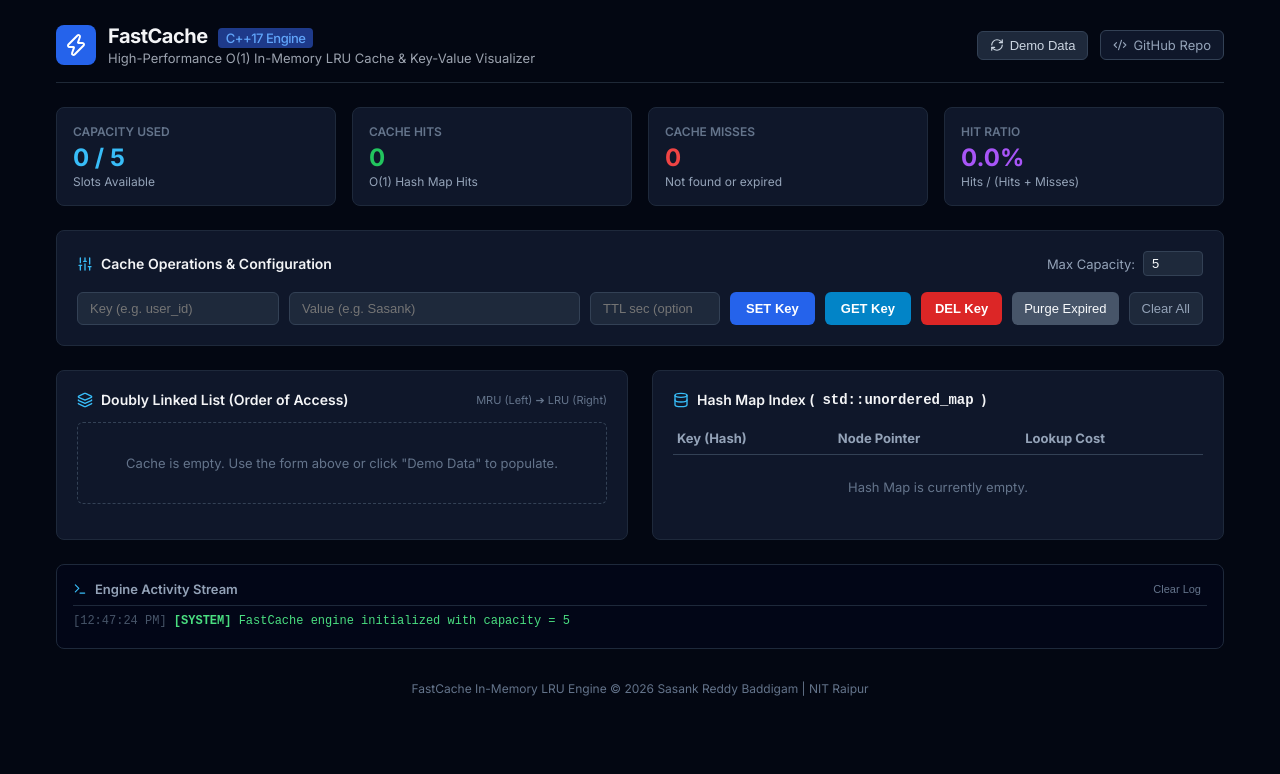
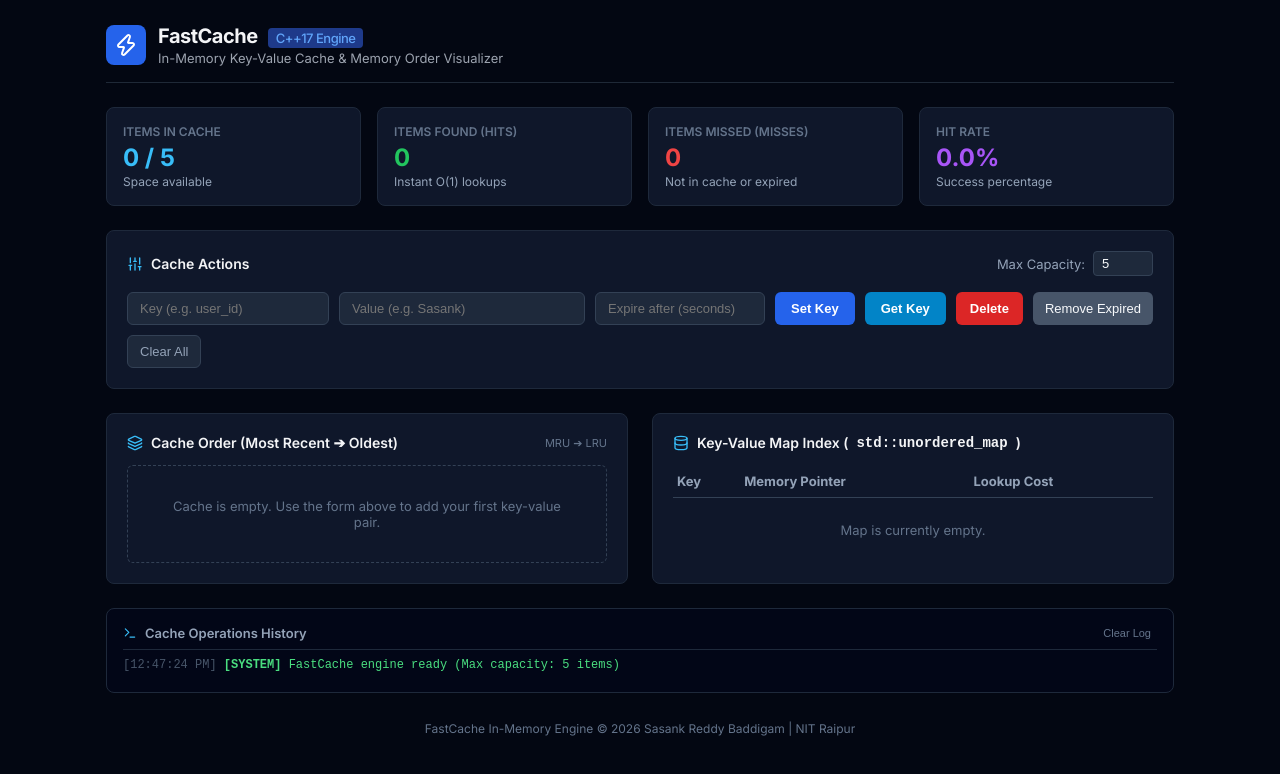
Before and after one commit to Coder1809/FastCache, a React (Vite) app in the folder web/: page / in a window 1280 px wide. Shown: the top 774 px of the page. Built offline with nearby package versions, Linux system fonts and the light colour scheme; the HTML template or start-up script is replaced by a standard one.

Commit message:
refactor: simplify UI, remove header links/demo buttons, and make action names intuitive

```diff
--- a/web/src/App.jsx
+++ b/web/src/App.jsx
@@ -3,17 +3,14 @@ import { LRUCacheEngine } from './core/LRUCacheEngine';
 import {
   Zap,
   Trash2,
-  RefreshCw,
   Database,
   Layers,
-  ArrowRight,
   Clock,
   CheckCircle2,
   XCircle,
   Sliders,
   Terminal,
-  Activity,
-  Code2
+  Activity
 } from 'lucide-react';
 
 export default function App() {
@@ -40,9 +37,9 @@ export default function App() {
 
   useEffect(() => {
     refreshState();
-    addLog('SYSTEM', 'FastCache engine initialized with capacity = 5', 'success');
+    addLog('SYSTEM', 'FastCache engine ready (Max capacity: 5 items)', 'success');
 
-    // Timer to tick down TTLs
+    // Timer to update remaining TTL seconds
     const interval = setInterval(() => {
       setEntries(engine.getEntries());
     }, 1000);
@@ -56,7 +53,7 @@ export default function App() {
     setCapacity(val);
     const evicted = engine.setCapacity(val);
     if (evicted.length > 0) {
-      addLog('CAPACITY', `Capacity reduced to ${val}. Evicted ${evicted.length} LRU items: [${evicted.map(n => n.key).join(', ')}]`, 'warning');
+      addLog('CAPACITY', `Capacity set to ${val}. Removed ${evicted.length} oldest items: [${evicted.map(n => n.key).join(', ')}]`, 'warning');
     } else {
       addLog('CAPACITY', `Capacity updated to ${val}`, 'info');
     }
@@ -68,17 +65,17 @@ export default function App() {
     if (!key.trim()) return;
 
     const ttlNum = ttl ? parseInt(ttl, 10) : null;
-    const res = engine.set(key.trim(), value.trim() || 'default_val', ttlNum);
+    const res = engine.set(key.trim(), value.trim() || 'value', ttlNum);
 
     if (res.isUpdate) {
-      addLog('SET', `Updated key "${key}" (promoted to MRU Head)`, 'success');
+      addLog('SET', `Updated key "${key}" (moved to most recent position)`, 'success');
     } else if (res.evicted) {
-      addLog('SET', `Inserted "${key}". Cache full -> EVICTED LRU key "${res.evicted.key}"`, 'warning');
+      addLog('SET', `Added "${key}". Cache was full -> Removed oldest key "${res.evicted.key}"`, 'warning');
     } else {
-      addLog('SET', `Inserted "${key}" (MRU Head)`, 'success');
+      addLog('SET', `Added "${key}" to cache`, 'success');
     }
 
-    setLookupResult({ type: 'success', text: `SET "${key}" = "${value || 'default_val'}" OK` });
+    setLookupResult({ type: 'success', text: `Saved "${key}" = "${value || 'value'}"` });
     setKey('');
     setValue('');
     setTtl('');
@@ -91,14 +88,14 @@ export default function App() {
 
     const res = engine.get(targetKey);
     if (res.found) {
-      addLog('GET', `Cache HIT for "${targetKey}" = "${res.value}" (promoted to MRU Head)`, 'success');
-      setLookupResult({ type: 'hit', text: `HIT: "${targetKey}" = "${res.value}"` });
+      addLog('GET', `Found "${targetKey}" = "${res.value}" (moved to most recent)`, 'success');
+      setLookupResult({ type: 'hit', text: `Found: "${targetKey}" = "${res.value}"` });
     } else if (res.expired) {
-      addLog('GET', `Cache MISS: Key "${targetKey}" had expired and was purged`, 'error');
-      setLookupResult({ type: 'miss', text: `MISS: "${targetKey}" EXPIRED & PURGED` });
+      addLog('GET', `Key "${targetKey}" has expired and was removed`, 'error');
+      setLookupResult({ type: 'miss', text: `Expired: "${targetKey}" timed out` });
     } else {
-      addLog('GET', `Cache MISS: Key "${targetKey}" not found`, 'error');
-      setLookupResult({ type: 'miss', text: `MISS: Key "${targetKey}" does not exist` });
+      addLog('GET', `Key "${targetKey}" not found in cache`, 'error');
+      setLookupResult({ type: 'miss', text: `Not Found: "${targetKey}" does not exist` });
     }
     refreshState();
   };
@@ -109,48 +106,39 @@ export default function App() {
 
     const removed = engine.del(k);
     if (removed) {
-      addLog('DEL', `Deleted key "${k}"`, 'info');
-      setLookupResult({ type: 'info', text: `DEL: "${k}" removed (1)` });
+      addLog('DELETE', `Removed key "${k}"`, 'info');
+      setLookupResult({ type: 'info', text: `Deleted "${k}"` });
     } else {
-      addLog('DEL', `DEL failed: Key "${k}" not found`, 'warning');
-      setLookupResult({ type: 'miss', text: `DEL: "${k}" not found (0)` });
+      addLog('DELETE', `Key "${k}" not found`, 'warning');
+      setLookupResult({ type: 'miss', text: `Delete failed: "${k}" not found` });
     }
     refreshState();
   };
 
-  const handlePurge = () => {
+  const handleClearExpired = () => {
     const purged = engine.purgeExpired();
     if (purged.length > 0) {
-      addLog('PURGE', `Purged ${purged.length} expired entries: [${purged.join(', ')}]`, 'warning');
+      addLog('CLEANUP', `Removed ${purged.length} expired items: [${purged.join(', ')}]`, 'warning');
+      setLookupResult({ type: 'info', text: `Removed ${purged.length} expired items` });
     } else {
-      addLog('PURGE', 'No expired entries to purge', 'info');
+      addLog('CLEANUP', 'No expired items found', 'info');
+      setLookupResult({ type: 'info', text: 'No expired items to remove' });
     }
     refreshState();
   };
 
-  const handleClear = () => {
+  const handleClearAll = () => {
     engine.clear();
-    addLog('CLEAR', 'Cache completely cleared', 'warning');
+    addLog('CLEAR', 'Cache emptied completely', 'warning');
     setLookupResult(null);
     refreshState();
   };
 
-  const handleLoadDemo = () => {
-    engine.clear();
-    engine.set('user_101', 'Sasank', 30);
-    engine.set('session_token', 'jwt_xyz987', 60);
-    engine.set('rating', '1744');
-    engine.set('college', 'NIT Raipur');
-    engine.set('theme', 'dark');
-    addLog('DEMO', 'Preloaded 5 sample key-value entries with TTLs', 'success');
-    refreshState();
-  };
+  return (
+    <div style={{ maxWidth: '1100px', margin: '0 auto', padding: '24px 16px', fontFamily: 'Inter, sans-serif' }}>
 
-  return (
-    <div style={{ maxWidth: '1200px', margin: '0 auto', padding: '24px 16px', fontFamily: 'Inter, sans-serif' }}>
-
-      {/* Header */}
-      <header style={{ display: 'flex', justifyContent: 'space-between', alignItems: 'center', marginBottom: '24px', borderBottom: '1px solid #1f2937', paddingBottom: '16px' }}>
+      {/* Header - Cleaned up without GitHub/Demo buttons */}
+      <header style={{ marginBottom: '24px', borderBottom: '1px solid #1f2937', paddingBottom: '16px' }}>
         <div style={{ display: 'flex', alignItems: 'center', gap: '12px' }}>
           <div style={{ background: '#2563eb', padding: '8px', borderRadius: '8px', display: 'flex' }}>
             <Zap size={24} color="#ffffff" />
@@ -160,63 +148,48 @@ export default function App() {
               FastCache <span style={{ fontSize: '13px', fontWeight: '500', color: '#60a5fa', background: '#1e3a8a', padding: '2px 8px', borderRadius: '4px', marginLeft: '6px' }}>C++17 Engine</span>
             </h1>
             <p style={{ fontSize: '13px', color: '#9ca3af', margin: '2px 0 0 0' }}>
-              High-Performance O(1) In-Memory LRU Cache & Key-Value Visualizer
+              In-Memory Key-Value Cache & Memory Order Visualizer
             </p>
           </div>
         </div>
-
-        <div style={{ display: 'flex', alignItems: 'center', gap: '12px' }}>
-          <button
-            onClick={handleLoadDemo}
-            style={{ fontSize: '13px', background: '#1e293b', color: '#cbd5e1', border: '1px solid #334155', padding: '6px 12px', borderRadius: '6px', cursor: 'pointer', display: 'flex', alignItems: 'center', gap: '6px' }}>
-            <RefreshCw size={14} /> Demo Data
-          </button>
-          <a
-            href="https://github.com/Coder1809/FastCache"
-            target="_blank"
-            rel="noreferrer"
-            style={{ fontSize: '13px', background: '#0f172a', color: '#94a3b8', border: '1px solid #334155', padding: '6px 12px', borderRadius: '6px', textDecoration: 'none', display: 'flex', alignItems: 'center', gap: '6px' }}>
-            <Code2 size={14} /> GitHub Repo
-          </a>
-        </div>
       </header>
 
-      {/* Stats Cards */}
+      {/* Stats Summary Cards */}
       <div style={{ display: 'grid', gridTemplateColumns: 'repeat(auto-fit, minmax(200px, 1fr))', gap: '16px', marginBottom: '24px' }}>
         <div style={{ background: '#0f172a', border: '1px solid #1e293b', padding: '16px', borderRadius: '8px' }}>
-          <div style={{ fontSize: '12px', color: '#64748b', textTransform: 'uppercase', fontWeight: '600' }}>Capacity Used</div>
+          <div style={{ fontSize: '12px', color: '#64748b', textTransform: 'uppercase', fontWeight: '600' }}>Items in Cache</div>
           <div style={{ fontSize: '24px', fontWeight: '700', marginTop: '4px', color: stats.size >= stats.capacity ? '#f59e0b' : '#38bdf8' }}>
             {stats.size} / {stats.capacity}
           </div>
           <div style={{ fontSize: '12px', color: '#94a3b8', marginTop: '2px' }}>
-            {stats.size >= stats.capacity ? 'At Capacity (Next SET will evict LRU)' : 'Slots Available'}
+            {stats.size >= stats.capacity ? 'Full (Next item will replace oldest)' : 'Space available'}
           </div>
         </div>
 
         <div style={{ background: '#0f172a', border: '1px solid #1e293b', padding: '16px', borderRadius: '8px' }}>
-          <div style={{ fontSize: '12px', color: '#64748b', textTransform: 'uppercase', fontWeight: '600' }}>Cache Hits</div>
+          <div style={{ fontSize: '12px', color: '#64748b', textTransform: 'uppercase', fontWeight: '600' }}>Items Found (Hits)</div>
           <div style={{ fontSize: '24px', fontWeight: '700', marginTop: '4px', color: '#22c55e' }}>{stats.hits}</div>
-          <div style={{ fontSize: '12px', color: '#94a3b8', marginTop: '2px' }}>O(1) Hash Map Hits</div>
+          <div style={{ fontSize: '12px', color: '#94a3b8', marginTop: '2px' }}>Instant O(1) lookups</div>
         </div>
 
         <div style={{ background: '#0f172a', border: '1px solid #1e293b', padding: '16px', borderRadius: '8px' }}>
-          <div style={{ fontSize: '12px', color: '#64748b', textTransform: 'uppercase', fontWeight: '600' }}>Cache Misses</div>
+          <div style={{ fontSize: '12px', color: '#64748b', textTransform: 'uppercase', fontWeight: '600' }}>Items Missed (Misses)</div>
           <div style={{ fontSize: '24px', fontWeight: '700', marginTop: '4px', color: '#ef4444' }}>{stats.misses}</div>
-          <div style={{ fontSize: '12px', color: '#94a3b8', marginTop: '2px' }}>Not found or expired</div>
+          <div style={{ fontSize: '12px', color: '#94a3b8', marginTop: '2px' }}>Not in cache or expired</div>
         </div>
 
         <div style={{ background: '#0f172a', border: '1px solid #1e293b', padding: '16px', borderRadius: '8px' }}>
-          <div style={{ fontSize: '12px', color: '#64748b', textTransform: 'uppercase', fontWeight: '600' }}>Hit Ratio</div>
+          <div style={{ fontSize: '12px', color: '#64748b', textTransform: 'uppercase', fontWeight: '600' }}>Hit Rate</div>
           <div style={{ fontSize: '24px', fontWeight: '700', marginTop: '4px', color: '#a855f7' }}>{stats.hitRate}</div>
-          <div style={{ fontSize: '12px', color: '#94a3b8', marginTop: '2px' }}>Hits / (Hits + Misses)</div>
+          <div style={{ fontSize: '12px', color: '#94a3b8', marginTop: '2px' }}>Success percentage</div>
         </div>
       </div>
 
-      {/* Control Form */}
+      {/* Controls & Inputs */}
       <div style={{ background: '#0f172a', border: '1px solid #1e293b', padding: '20px', borderRadius: '8px', marginBottom: '24px' }}>
         <div style={{ display: 'flex', justifyContent: 'space-between', alignItems: 'center', marginBottom: '16px', flexWrap: 'wrap', gap: '12px' }}>
           <div style={{ fontSize: '14px', fontWeight: '600', display: 'flex', alignItems: 'center', gap: '8px' }}>
-            <Sliders size={16} color="#38bdf8" /> Cache Operations & Configuration
+            <Sliders size={16} color="#38bdf8" /> Cache Actions
           </div>
 
           <div style={{ display: 'flex', alignItems: 'center', gap: '8px' }}>
@@ -249,46 +222,46 @@ export default function App() {
           />
           <input
             type="number"
-            placeholder="TTL sec (optional)"
+            placeholder="Expire after (seconds)"
             value={ttl}
             onChange={(e) => setTtl(e.target.value)}
-            style={{ width: '130px', padding: '8px 12px', background: '#1e293b', border: '1px solid #334155', color: '#f8fafc', borderRadius: '6px', fontSize: '13px' }}
+            style={{ width: '170px', padding: '8px 12px', background: '#1e293b', border: '1px solid #334155', color: '#f8fafc', borderRadius: '6px', fontSize: '13px' }}
           />
 
           <button
             type="submit"
             style={{ background: '#2563eb', color: '#ffffff', border: 'none', padding: '8px 16px', borderRadius: '6px', fontWeight: '600', fontSize: '13px', cursor: 'pointer' }}>
-            SET Key
+            Set Key
           </button>
           <button
             type="button"
             onClick={() => handleGet()}
             style={{ background: '#0284c7', color: '#ffffff', border: 'none', padding: '8px 16px', borderRadius: '6px', fontWeight: '600', fontSize: '13px', cursor: 'pointer' }}>
-            GET Key
+            Get Key
           </button>
           <button
             type="button"
             onClick={() => handleDel()}
             style={{ background: '#dc2626', color: '#ffffff', border: 'none', padding: '8px 14px', borderRadius: '6px', fontWeight: '600', fontSize: '13px', cursor: 'pointer' }}>
-            DEL Key
+            Delete
           </button>
           <button
             type="button"
-            onClick={handlePurge}
+            onClick={handleClearExpired}
             style={{ background: '#475569', color: '#f8fafc', border: 'none', padding: '8px 12px', borderRadius: '6px', fontSize: '13px', cursor: 'pointer' }}>
-            Purge Expired
+            Remove Expired
           </button>
           <button
             type="button"
-            onClick={handleClear}
+            onClick={handleClearAll}
             style={{ background: '#1e293b', color: '#94a3b8', border: '1px solid #334155', padding: '8px 12px', borderRadius: '6px', fontSize: '13px', cursor: 'pointer' }}>
             Clear All
           </button>
         </form>
 
         {lookupResult && (
-          <div style={{ marginTop: '14px', padding: '8px 12px', borderRadius: '6px', fontSize: '13px', background: lookupResult.type === 'hit' ? '#064e3b' : lookupResult.type === 'miss' ? '#7f1d1d' : '#1e293b', color: '#f8fafc', display: 'flex', alignItems: 'center', gap: '8px' }}>
-            {lookupResult.type === 'hit' ? <CheckCircle2 size={16} color="#34d399" /> : lookupResult.type === 'miss' ? <XCircle size={16} color="#f87171" /> : <Activity size={16} color="#38bdf8" />}
+          <div style={{ marginTop: '14px', padding: '8px 12px', borderRadius: '6px', fontSize: '13px', background: lookupResult.type === 'hit' || lookupResult.type === 'success' ? '#064e3b' : lookupResult.type === 'miss' ? '#7f1d1d' : '#1e293b', color: '#f8fafc', display: 'flex', alignItems: 'center', gap: '8px' }}>
+            {lookupResult.type === 'hit' || lookupResult.type === 'success' ? <CheckCircle2 size={16} color="#34d399" /> : lookupResult.type === 'miss' ? <XCircle size={16} color="#f87171" /> : <Activity size={16} color="#38bdf8" />}
             <span style={{ fontFamily: 'monospace' }}>{lookupResult.text}</span>
           </div>
         )}
@@ -297,18 +270,18 @@ export default function App() {
       {/* Main Visualizer Grid */}
       <div style={{ display: 'grid', gridTemplateColumns: 'repeat(auto-fit, minmax(320px, 1fr))', gap: '24px', marginBottom: '24px' }}>
 
-        {/* Doubly Linked List Order (LRU View) */}
+        {/* Linked List Order View */}
         <div style={{ background: '#0f172a', border: '1px solid #1e293b', padding: '20px', borderRadius: '8px' }}>
           <div style={{ display: 'flex', justifyContent: 'space-between', alignItems: 'center', marginBottom: '14px' }}>
             <div style={{ fontSize: '14px', fontWeight: '600', display: 'flex', alignItems: 'center', gap: '8px' }}>
-              <Layers size={16} color="#38bdf8" /> Doubly Linked List (Order of Access)
+              <Layers size={16} color="#38bdf8" /> Cache Order (Most Recent ➔ Oldest)
             </div>
-            <span style={{ fontSize: '11px', color: '#64748b' }}>MRU (Left) ➔ LRU (Right)</span>
+            <span style={{ fontSize: '11px', color: '#64748b' }}>MRU ➔ LRU</span>
           </div>
 
           {entries.length === 0 ? (
             <div style={{ padding: '32px', textAlign: 'center', color: '#64748b', fontSize: '13px', border: '1px dashed #334155', borderRadius: '6px' }}>
-              Cache is empty. Use the form above or click "Demo Data" to populate.
+              Cache is empty. Use the form above to add your first key-value pair.
             </div>
           ) : (
             <div style={{ display: 'flex', flexDirection: 'column', gap: '10px' }}>
@@ -327,7 +300,7 @@ export default function App() {
                   <div>
                     <div style={{ display: 'flex', alignItems: 'center', gap: '8px' }}>
                       <span style={{ fontSize: '10px', fontWeight: '700', padding: '2px 6px', borderRadius: '4px', background: idx === 0 ? '#0284c7' : idx === entries.length - 1 && entries.length >= capacity ? '#d97706' : '#334155', color: '#ffffff' }}>
-                        {idx === 0 ? 'HEAD (MRU)' : idx === entries.length - 1 ? 'TAIL (LRU)' : `#${idx + 1}`}
+                        {idx === 0 ? 'MOST RECENT' : idx === entries.length - 1 ? 'OLDEST (LRU)' : `#${idx + 1}`}
                       </span>
                       <span style={{ fontWeight: '600', fontSize: '14px', fontFamily: 'monospace', color: '#f8fafc' }}>
                         {item.key}
@@ -341,13 +314,13 @@ export default function App() {
                   <div style={{ display: 'flex', alignItems: 'center', gap: '8px' }}>
                     {item.ttlSeconds !== null && (
                       <span style={{ fontSize: '11px', color: item.ttlSeconds <= 5 ? '#f87171' : '#38bdf8', background: '#0f172a', padding: '3px 6px', borderRadius: '4px', display: 'flex', alignItems: 'center', gap: '4px' }}>
-                        <Clock size={12} /> {item.ttlSeconds}s
+                        <Clock size={12} /> {item.ttlSeconds}s left
                       </span>
                     )}
                     <button
                       onClick={() => handleGet(item.key)}
                       style={{ fontSize: '11px', background: '#0284c7', color: '#fff', border: 'none', padding: '4px 8px', borderRadius: '4px', cursor: 'pointer' }}>
-                      GET
+                      Get
                     </button>
                     <button
                       onClick={() => handleDel(item.key)}
@@ -361,17 +334,17 @@ export default function App() {
           )}
         </div>
 
-        {/* Hash Map Index View */}
+        {/* Key-Value Lookup Table */}
         <div style={{ background: '#0f172a', border: '1px solid #1e293b', padding: '20px', borderRadius: '8px' }}>
           <div style={{ fontSize: '14px', fontWeight: '600', display: 'flex', alignItems: 'center', gap: '8px', marginBottom: '14px' }}>
-            <Database size={16} color="#38bdf8" /> Hash Map Index (<span style={{ fontFamily: 'monospace' }}>std::unordered_map</span>)
+            <Database size={16} color="#38bdf8" /> Key-Value Map Index (<span style={{ fontFamily: 'monospace' }}>std::unordered_map</span>)
           </div>
 
           <table style={{ width: '100%', borderCollapse: 'collapse', fontSize: '13px', textAlign: 'left' }}>
             <thead>
               <tr style={{ borderBottom: '1px solid #334155', color: '#94a3b8' }}>
-                <th style={{ padding: '8px 4px' }}>Key (Hash)</th>
-                <th style={{ padding: '8px 4px' }}>Node Pointer</th>
+                <th style={{ padding: '8px 4px' }}>Key</th>
+                <th style={{ padding: '8px 4px' }}>Memory Pointer</th>
                 <th style={{ padding: '8px 4px' }}>Lookup Cost</th>
               </tr>
             </thead>
@@ -379,7 +352,7 @@ export default function App() {
               {entries.length === 0 ? (
                 <tr>
                   <td colSpan="3" style={{ padding: '24px 0', textAlign: 'center', color: '#64748b' }}>
-                    Hash Map is currently empty.
+                    Map is currently empty.
                   </td>
                 </tr>
               ) : (
@@ -396,11 +369,11 @@ export default function App() {
         </div>
       </div>
 
-      {/* Terminal Operation Log */}
+      {/* Activity Log */}
       <div style={{ background: '#020617', border: '1px solid #1e293b', borderRadius: '8px', padding: '16px' }}>
         <div style={{ display: 'flex', justifyContent: 'space-between', alignItems: 'center', marginBottom: '8px', borderBottom: '1px solid #1e293b', paddingBottom: '8px' }}>
           <div style={{ fontSize: '13px', fontWeight: '600', display: 'flex', alignItems: 'center', gap: '8px', color: '#94a3b8' }}>
-            <Terminal size={14} color="#38bdf8" /> Engine Activity Stream
+            <Terminal size={14} color="#38bdf8" /> Cache Operations History
           </div>
           <button
             onClick={() => setLogs([])}
@@ -409,7 +382,7 @@ export default function App() {
           </button>
         </div>
 
-        <div style={{ maxHeight: '160px', overflowY: 'auto', fontFamily: 'monospace', fontSize: '12px', display: 'flex', flexDirection: 'column', gap: '4px' }}>
+        <div style={{ maxHeight: '150px', overflowY: 'auto', fontFamily: 'monospace', fontSize: '12px', display: 'flex', flexDirection: 'column', gap: '4px' }}>
           {logs.map((log, idx) => (
             <div key={idx} style={{ color: log.status === 'success' ? '#4ade80' : log.status === 'warning' ? '#fbbf24' : log.status === 'error' ? '#f87171' : '#94a3b8' }}>
               <span style={{ color: '#475569' }}>[{log.timestamp}]</span> <span style={{ fontWeight: '700' }}>[{log.action}]</span> {log.detail}
@@ -419,8 +392,8 @@ export default function App() {
         </div>
       </div>
 
-      <footer style={{ marginTop: '32px', textAlign: 'center', fontSize: '12px', color: '#64748b' }}>
-        FastCache In-Memory LRU Engine &copy; 2026 Sasank Reddy Baddigam | NIT Raipur
+      <footer style={{ marginTop: '28px', textAlign: 'center', fontSize: '12px', color: '#64748b' }}>
+        FastCache In-Memory Engine &copy; 2026 Sasank Reddy Baddigam | NIT Raipur
       </footer>
     </div>
   );
```
Also changed, not shown: 3 other files (tests, documents, lock files or other folders).
